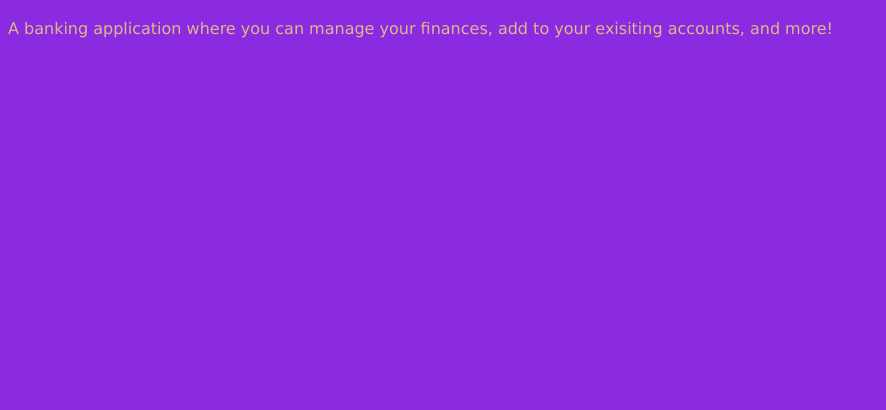
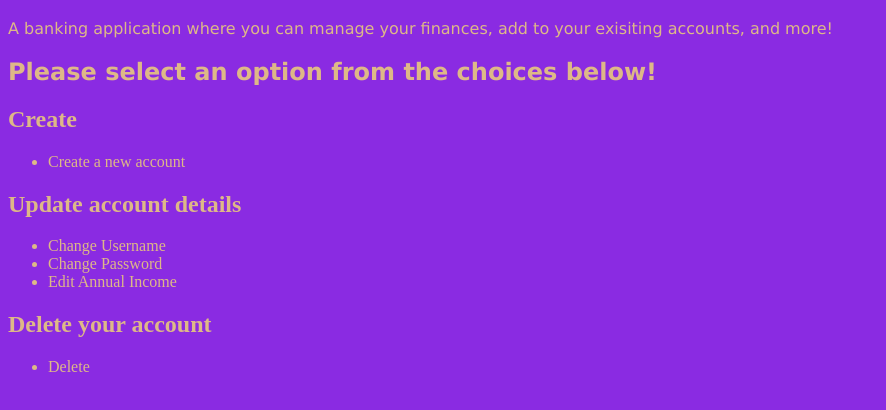
Before and after one commit to ZHaveraneck/Sophomore-Project, a plain HTML site: page index.html in a window 1280 px wide. Shown: the part 62-472 px from the top of the page, without its empty margins (0-886 px from the left). Drawn offline with Linux system fonts and the light colour scheme.

Commit message:
added additonal files

```diff
--- a/index.html
+++ b/index.html
@@ -13,6 +13,40 @@
         <h1 id="Main_Intro"> Welcome to the JZBH Banking Application!</h1>
         <p id="Sub_Intro">A banking application where you can manage your finances, add to your exisiting accounts, and more!</p>
 
+        <h2 id="Follow_up_intro">Please select an option from the choices below!</h2>
+
+        <h2 id="Create">Create</h2>
+        <div>
+            <ul>
+                <li>Create a new account
+
+
+                </li>
+            </ul>
+        </div>
+
+        <h2 id="Update">Update account details</h2>
+        <div>
+            <ul>
+                <li>Change Username
+                    <li>Change Password</li>
+                    <li>Edit Annual Income</li>
+
+
+
+
+                </li>
+            </ul>
+        </div>
+
+        <h2 id="Delete">Delete your account</h2>
+        <div>
+            <ul>
+                <li>Delete</li>
+            </ul>
+        </div>
+
+
 
 
     </main>
--- a/stylesheet.css
+++ b/stylesheet.css
@@ -10,3 +10,7 @@ body{
     color: burlywood;
     background-color: blueviolet;
 }
+
+#Follow_up_intro{
+    font-family: 'Lucida Sans', 'Lucida Sans Unicode', Geneva;
+}
```
